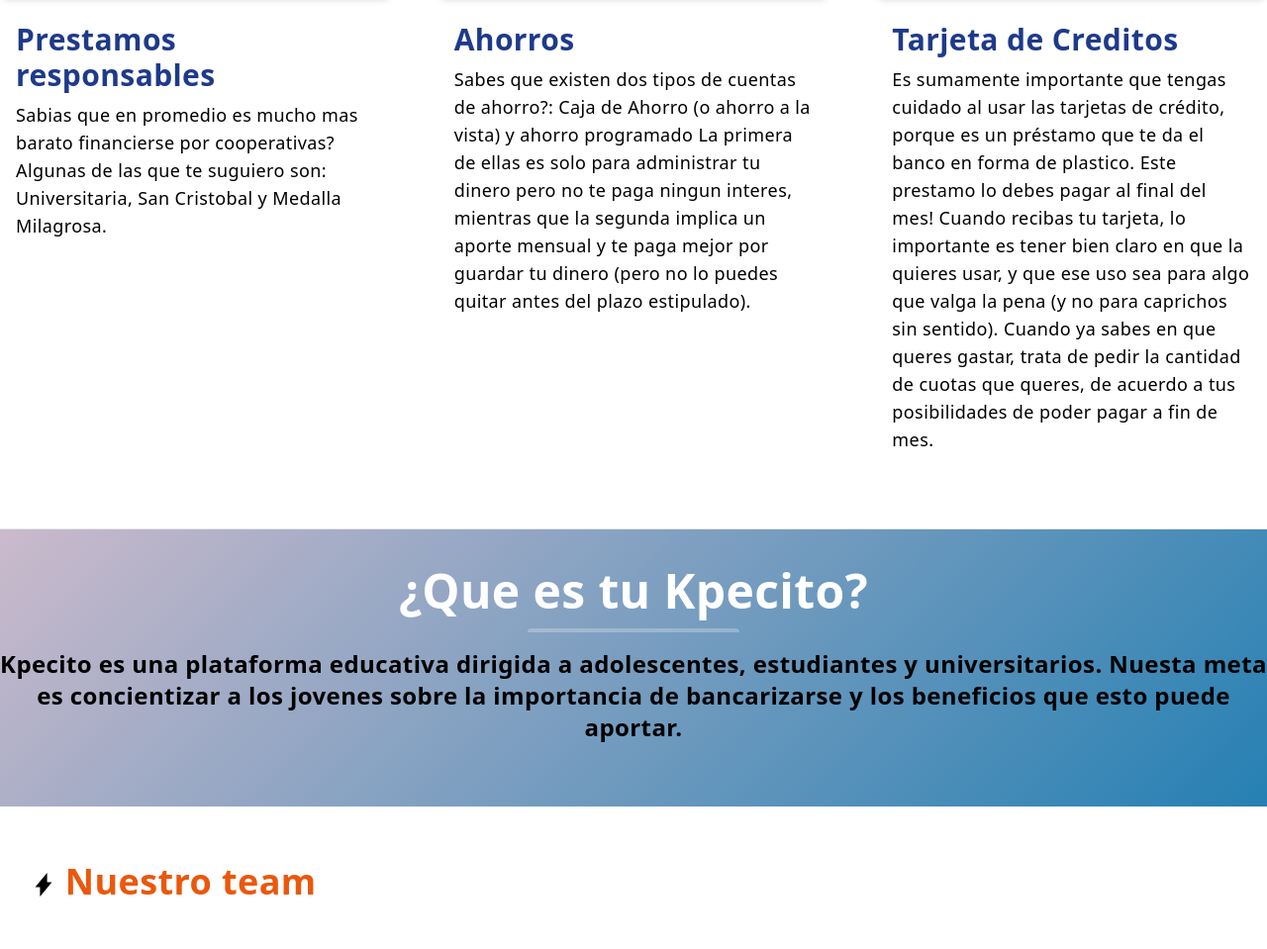
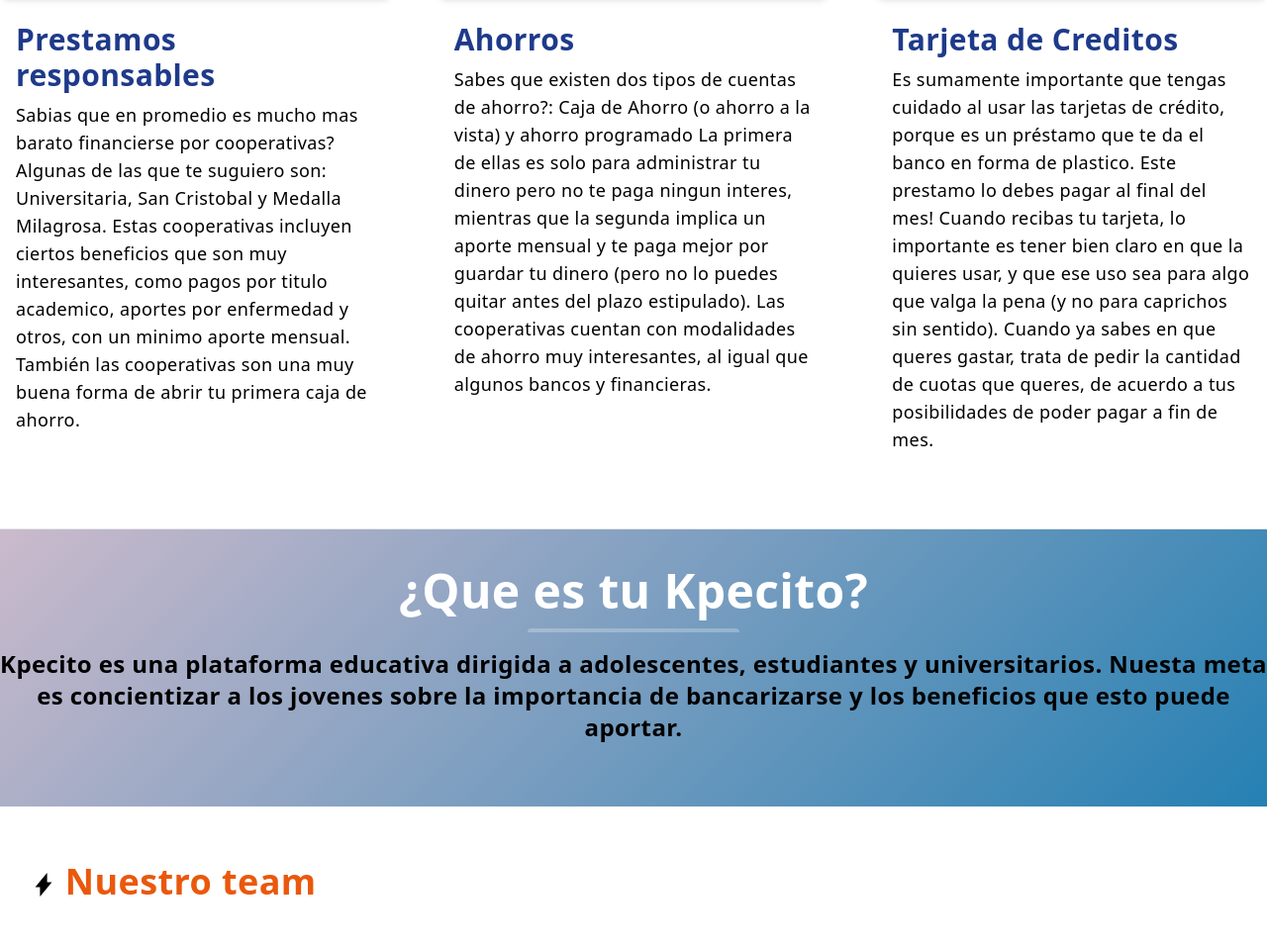
Before and after one commit to Alexius13/BanKP, a Flask app: page / in a window 1280 px wide. Shown: the part 2329-3288 px from the top of the page at 99% size. Run offline with Flask 2, Linux system fonts and the light colour scheme; parts of the project's set-up code (start-up, migrations or seed data) failed here and were passed over; some libraries are stand-ins or nearby versions; some web fonts are replaced.

Commit message:
modificacion del texto

```diff
--- a/templates/index.html
+++ b/templates/index.html
@@ -274,7 +274,7 @@
                     <p class="">
                       Sabias que en promedio es mucho mas barato financierse por
                       cooperativas? Algunas de las que te suguiero son:
-                      Universitaria, San Cristobal y Medalla Milagrosa.
+                      Universitaria, San Cristobal y Medalla Milagrosa. Estas cooperativas incluyen ciertos beneficios que son muy interesantes, como pagos por titulo academico, aportes por enfermedad y otros, con un minimo aporte mensual. También las cooperativas son una muy buena forma de abrir tu primera caja de ahorro.
                     </p>
                   </div>
                 </div>
@@ -299,7 +299,7 @@
                   <p class="">
                     Sabes que existen dos tipos de cuentas de ahorro?: Caja de Ahorro (o ahorro a la vista) y ahorro programado
 
-                    La primera de ellas es solo para administrar tu dinero pero no te paga ningun interes, mientras que la segunda implica un aporte mensual y te paga mejor por guardar tu dinero (pero no lo puedes quitar antes del plazo estipulado).
+                    La primera de ellas es solo para administrar tu dinero pero no te paga ningun interes, mientras que la segunda implica un aporte mensual y te paga mejor por guardar tu dinero (pero no lo puedes quitar antes del plazo estipulado). Las cooperativas cuentan con modalidades de ahorro muy interesantes, al igual que algunos bancos y financieras.
 
                   </p>
                 </div>
```
